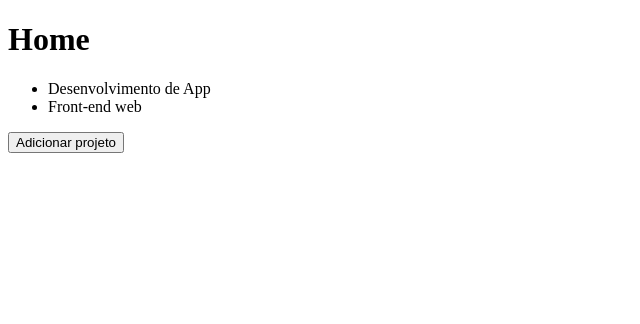
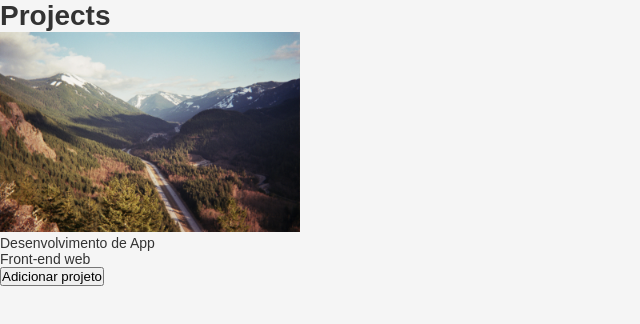
Before and after one commit to angeloevangelista/gostack, a React app in the folder conceitos-dev/frontend/: page / in a window 1280 px wide. Shown: the top 324 px of the page, without its empty margins (0-640 px from the left). Built offline with nearby package versions, Linux system fonts and the light colour scheme.

Commit message:
Importando CSS e imagens

```diff
--- a/conceitos-dev/frontend/package.json
+++ b/conceitos-dev/frontend/package.json
@@ -4,7 +4,8 @@
   "main": "index.js",
   "license": "MIT",
   "scripts": {
-    "start": "webpack-dev-server --mode development"
+    "start": "webpack-dev-server --mode development",
+    "build": "webpack --mode production"
   },
   "dependencies": {
     "@babel/cli": "^7.10.5",
@@ -12,8 +13,11 @@
     "@babel/preset-env": "^7.11.0",
     "@babel/preset-react": "^7.10.4",
     "babel-loader": "^8.1.0",
+    "css-loader": "^4.2.1",
+    "file-loader": "^6.0.0",
     "react": "^16.13.1",
     "react-dom": "^16.13.1",
+    "style-loader": "^1.2.1",
     "webpack": "^4.44.1",
     "webpack-cli": "^3.3.12"
   },
--- /dev/null
+++ b/conceitos-dev/frontend/src/App.css
@@ -0,0 +1,12 @@
+* {
+  margin: 0;
+  padding: 0;
+  outline: 0;
+  box-sizing: border-box;
+}
+
+body {
+  background: #f5f5f5;
+  font: 14px sans-serif;
+  color: #333;
+}
--- a/conceitos-dev/frontend/src/App.js
+++ b/conceitos-dev/frontend/src/App.js
@@ -1,4 +1,7 @@
 import React, { useState } from 'react';
+
+import './App.css';
+import backgroundImg from './assets/background.jpg';
 
 import Header from './components/Header';
 
@@ -14,7 +17,9 @@
 
   return (
     <>
-      <Header title="Home" />
+      <Header title="Projects" />
+
+      <img width={300} src={backgroundImg} alt="background" />
 
       <ul>
         {projects.map((project) => (
--- a/conceitos-dev/frontend/webpack.config.js
+++ b/conceitos-dev/frontend/webpack.config.js
@@ -18,6 +18,15 @@
           loader: 'babel-loader',
         },
       },
+      {
+        test: /\.css$/,
+        exclude: /node_modules/,
+        use: [{ loader: 'style-loader' }, { loader: 'css-loader' }],
+      },
+      {
+        test: /.*\.(gid|png|jpe?g)$/i,
+        use: { loader: 'file-loader' },
+      },
     ],
   },
 };
```
Also changed, not shown: conceitos-dev/frontend/src/assets/background.jpg (added), 1 other file (tests, documents, lock files or other folders).
